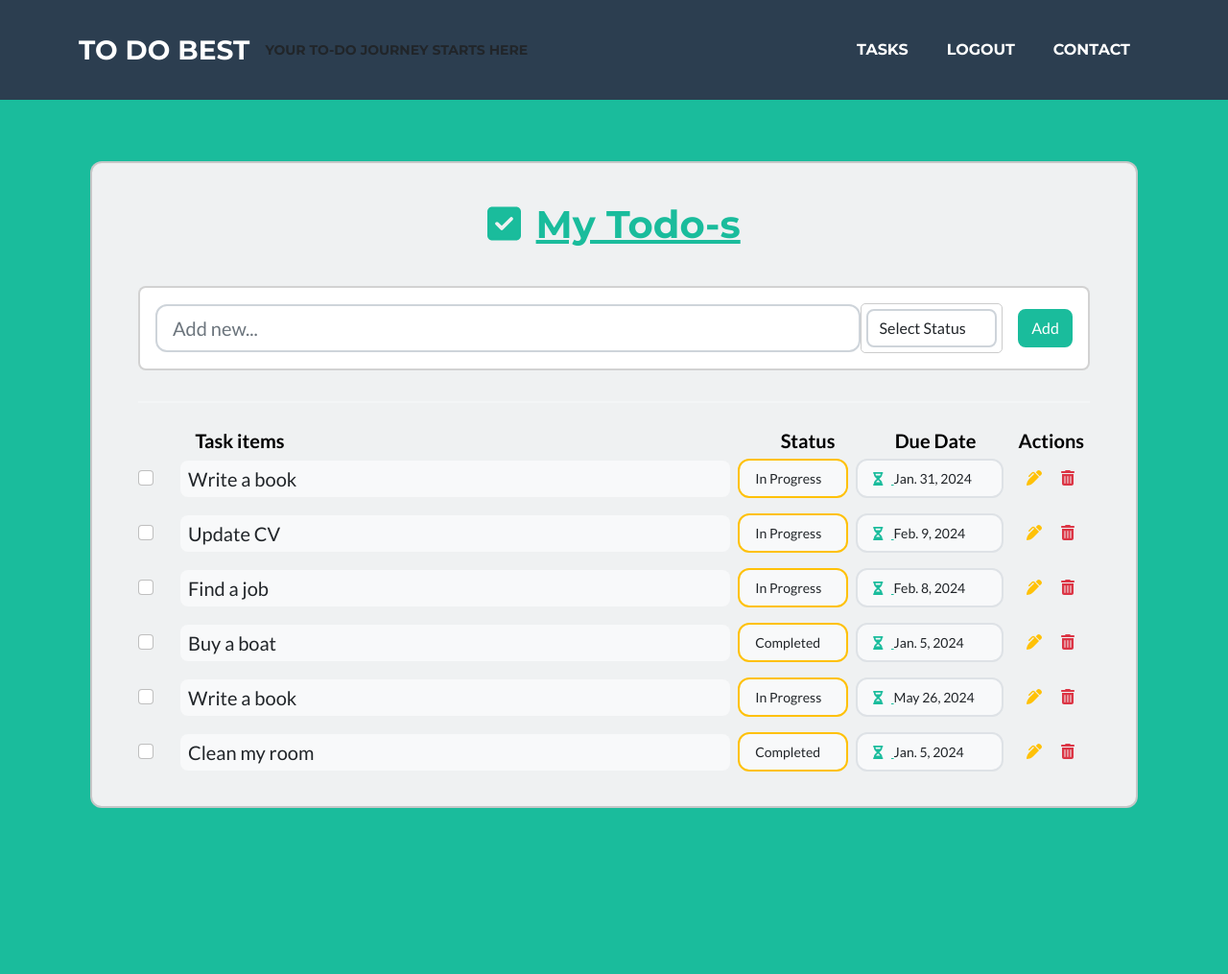
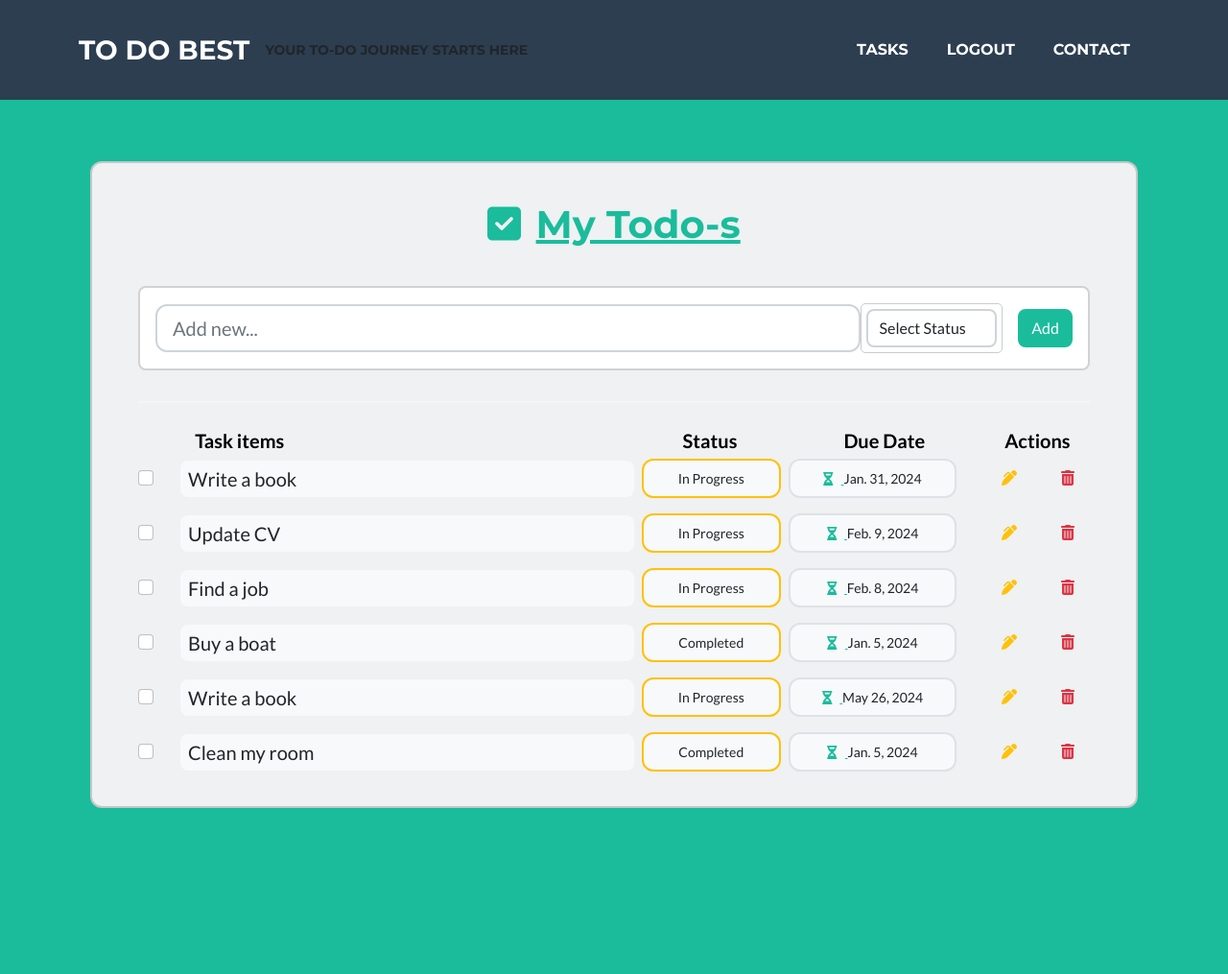
Before and after one commit to PauliusPadrostis/to_do_app, a Django app: page /tasks/ in a window 1280 px wide. Shown: the top 1015 px of the page at 96% size. Run offline with Django 5.2, Linux system fonts and the light colour scheme; a user stored in the database is signed in; data comes from the database, SQL or seed files in the repository; both versions use the stored data as it was after the commit; some libraries are stand-ins or nearby versions.

Commit message:
Tweaked heading formatting.

```diff
--- a/mysite/todoapp/templates/tasklist.html
+++ b/mysite/todoapp/templates/tasklist.html
@@ -46,17 +46,17 @@
                         <hr class="my-4">
 
                         <div class="header-row d-flex">
-                        <div class="header-item" style="width: 6%;"> <!-- Adjust width as needed -->
+                        <div class="header-item" style="flex-grow: 0; flex-basis: 6%;"> <!-- Adjust width as needed -->
                             <!-- Empty for the checkbox -->
                         </div>
-                        <div class="header-item" style="flex-grow: 1; color: black; font-weight: bold; font-size: 20px;">Task items</div>
-                        <div class="header-item" style="width: 12%; color: black; font-weight: bold; font-size: 20px;">Status</div>
-                        <div class="header-item" style="width: 13%; color: black; font-weight: bold; font-size: 20px;">Due Date</div>
-                        <div class="header-item" style="width: 7.5%; color: black; font-weight: bold; font-size: 20px;">Actions</div>
+                        <div class="header-item" style="flex-grow: 1; flex-basis: 51.5%; color: black; font-weight: bold; font-size: 20px;">Task items</div>
+                        <div class="header-item" style="flex-grow: 0; flex-basis: 17%; color: black; font-weight: bold; font-size: 20px;">Status</div>
+                        <div class="header-item" style="flex-grow: 1; flex-basis: 17%; color: black; font-weight: bold; font-size: 20px;">Due Date</div>
+                        <div class="header-item" style="flex-grow: 0; flex-basis: 9%; color: black; font-weight: bold; font-size: 20px;">Actions</div>
                         </div>
 
                         {% for item in task %}
-                            <ul id="taskList" class="list-group list-group-horizontal rounded-0 mb-2">
+                            <ul id="taskList" class="list-group list-group-horizontal rounded-0 mb-2 d-flex">
 
                                 <!-- Checkbox -->
                                 <li class="list-group-item d-flex align-items-center ps-0 pe-3 py-1 rounded-0 border-0 bg-transparent">
@@ -66,22 +66,20 @@
                                 </li>
 
                                 <!-- Task item -->
-                                <li class="list-group-item px-1 py-1 d-flex align-items-center flex-grow-1 border-0 bg-transparent">
+                                <li class="list-group-item px-1 py-1 d-flex align-items-center border-0 bg-transparent" style="flex-grow: 1; flex-basis: 40%;">
                                     <p class="lead fw-normal mb-0 bg-light w-100 ms-n2 ps-2 py-1 rounded">{{item.task}}</p>
                                 </li>
 
                                 <!-- Status field -->
-                                <li class="list-group-item px-1 py-1 d-flex align-items-center border-0 bg-transparent">
-                                    <div class="py-2 px-3  border border-warning rounded-3 d-flex align-items-center bg-light" style="width: 9vw;">
-                                        <p class="small mb-0" data-mdb-toggle="tooltip" title="Status">
-                                            {{item.get_status_display}}
-                                        </p>
+                                <li class="list-group-item px-1 py-1 d-flex align-items-center border-0 bg-transparent" style="flex-grow: 1; flex-basis: 7%;">
+                                    <div class="py-2 px-3 border border-warning rounded-3 d-flex justify-content-center align-items-center bg-light" style="width: 100%;">
+                                        <p class=" text-center small mb-0" data-mdb-toggle="tooltip" title="Status">{{item.get_status_display}}</p>
                                     </div>
                                 </li>
 
                                 <!-- Task due identifier -->
-                                <li class="list-group-item px-1 py-1 d-flex align-items-center border-0 bg-transparent" >
-                                    <div class="py-2 px-3 border rounded-3 d-flex align-items-center bg-light" style="width: 12vw;">
+                                <li class="list-group-item px-1 py-1 d-flex align-items-center border-0 bg-transparent" style="flex-grow: 1; flex-basis: 10%;">
+                                    <div class="py-2 px-3 border rounded-3 d-flex justify-content-center align-items-center bg-light" style="width: 100%;">
                                         <p class="small mb-0">
                                             <a href="#!" data-mdb-toggle="tooltip" title="Due on date">
                                                 <i class="fas fa-hourglass-half me-2"></i>
@@ -93,14 +91,14 @@
 
 
                                 <!-- Edit icon -->
-                                <li class="list-group-item ps-1 mt-1 ms-3 rounded-0 border-0 bg-transparent">
+                                <li class="list-group-item ps-1 mt-1 ms-3 rounded-0 border-0 bg-transparent" style="flex-grow: 0; flex-basis: 6%;">
                                     <div class="d-flex flex-row justify-content-end mb-1">
                                         <a href="{% url 'update_todo' pk=item.id %}" class="text-warning" data-mdb-toggle="tooltip" title="Edit"><i class="fas fa-pen-alt"></i></a>
                                     </div>
                                 </li>
 
                                 <!-- Delete icon -->
-                                <li class="list-group-item ps-1 mt-1  rounded-0 border-0 bg-transparent">
+                                <li class="list-group-item ps-1 mt-1  rounded-0 border-0 bg-transparent" style="flex-grow: 0; flex-basis: 6%;">
                                     <div class="d-flex flex-row justify-content-end mb-1">
                                         <a href="#!" class="text-danger" data-mdb-toggle="tooltip" title="Delete" onclick="deleteTask('{{item.id}}')"><i class="fas fa-trash-alt"></i></a>
                                     </div>
```
Also changed, not shown: mysite/db.sqlite3.
